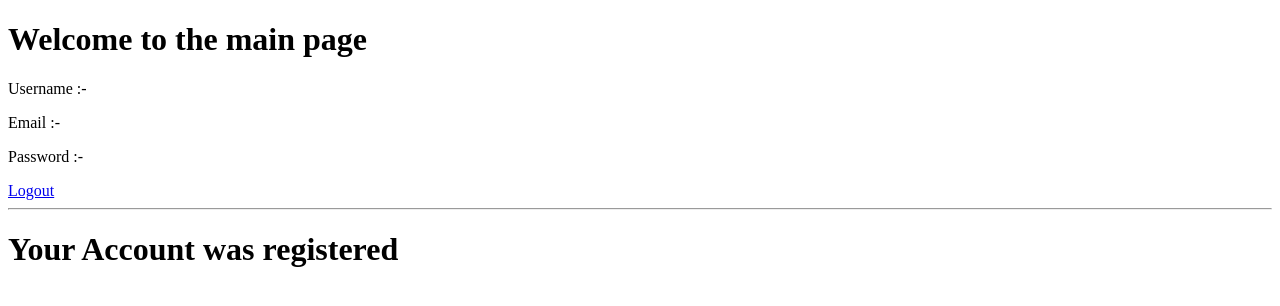
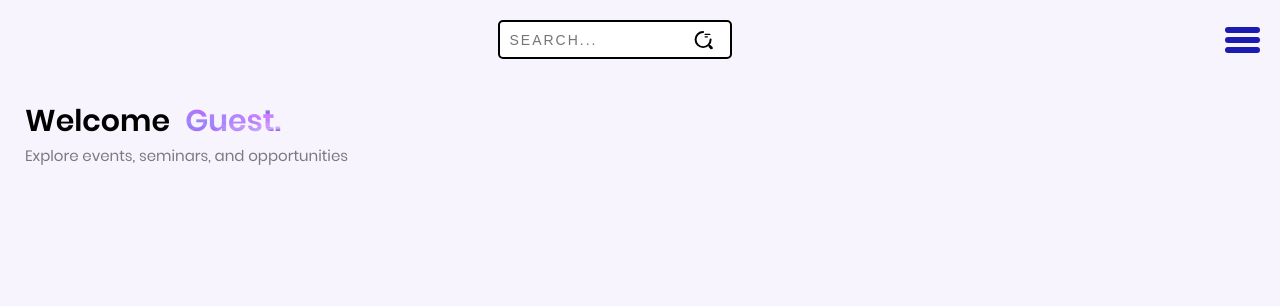
Before and after one commit to Aditya-0712/Eventify, a website: page main_page.html in a window 1280 px wide. Drawn offline with Linux system fonts and the light colour scheme.

Commit message:
main page init

```diff
--- a/main_page.html
+++ b/main_page.html
@@ -8,12 +8,36 @@
         <link rel="stylesheet" href="/fonts.css">
     </head>
     <body>
-        <h1>Welcome to the main page</h1>
-        <p id="uuuu">Username :-</p>
-        <p id="eeee">Email :-</p>
-        <p id="pppp">Password :-</p>
-        <a href="/logout">Logout</a>
-        <hr>
-        <h1 id="temp">Your Account was registered</h1>
+
+<!-- _______________________________________Code for mobile view starts here____________________________________________________ -->
+
+        <div class="mob_topbar">
+            <div class="input-container">
+                <input type="text" name="search" class="input" placeholder="search..." autocomplete="off">
+                <span class="icon">
+                    <svg width="19px" height="19px" viewBox="0 0 24 24" fill="none" xmlns="http://www.w3.org/2000/svg"><g id="SVGRepo_bgCarrier" stroke-width="0"></g><g id="SVGRepo_tracerCarrier" stroke-linecap="round" stroke-linejoin="round"></g><g id="SVGRepo_iconCarrier"> <path opacity="1" d="M14 5H20" stroke="#000" stroke-width="1.5" stroke-linecap="round" stroke-linejoin="round"></path> <path opacity="1" d="M14 8H17" stroke="#000" stroke-width="1.5" stroke-linecap="round" stroke-linejoin="round"></path> <path d="M21 11.5C21 16.75 16.75 21 11.5 21C6.25 21 2 16.75 2 11.5C2 6.25 6.25 2 11.5 2" stroke="#000" stroke-width="2.5" stroke-linecap="round" stroke-linejoin="round"></path> <path opacity="1" d="M22 22L20 20" stroke="#000" stroke-width="3.5" stroke-linecap="round" stroke-linejoin="round"></path> </g></svg>
+                </span>
+            </div>
+            <div class="hamburg" id="hamburg">
+                <div></div>
+                <div></div>
+                <div></div>
+            </div>
+        </div>
+
+        <div class="mob_sidebar" id="mob_sidebar">
+            <a href="/logout">Logout</a>
+        </div>
+
+        <div class="mob_main">
+            <div class="title">
+                <p>Welcome</p>
+                <p id="cred_user">Guest.</p>
+            </div>
+            <p class="desc">Explore events, seminars, and opportunities</p>
+        </div>
+
+<!-- ----------------------------------------Code for mobile view ends here------------------------------------------------ -->
+        <script src="/main_page.js"></script>
     </body>
 </html>
--- a/public/index.js
+++ b/public/index.js
@@ -58,7 +58,7 @@ function redirect()
     }
     else if (optionB.style.backgroundColor == "rgba(156, 119, 248, 0.1)")
     {
-        window.location.href = "/main_page.html";
+        window.location.href = "/guest";
     }
     else
     {
@@ -127,7 +127,7 @@ function pc_redirect()
     }
     else if (pc_optionB.style.backgroundColor == "rgba(156, 119, 248, 0.1)")
     {
-        window.location.href = "main_page.html";
+        window.location.href = "/guest";
     }
     else
     {
--- a/public/main_page.css
+++ b/public/main_page.css
@@ -0,0 +1,192 @@
+body
+{
+    display:flex;
+    flex-direction: column;
+    margin:0;
+    width: 100%;
+    font-size: 0;
+    background-color: rgba(181,153,250,0.1);
+}
+
+.mob_topbar
+{
+    display:flex;
+    width:100%;
+    margin:0;
+    padding: 20px 0px 0px 0px;
+}
+
+.input-container
+{
+    width: 220px;
+    position: relative;
+    margin:auto 10px auto auto;
+}
+
+.icon
+{
+    position: absolute;
+    right: 5px;
+    top: calc(50% + 5px);
+    transform: translateY(calc(-50% - 5px));
+}
+
+.input
+{
+    width: 100%;
+    height: 35px;
+    transition: .2s linear;
+    border: 2.5px solid black;
+    border-radius: 5px;
+    font-size: 14px;
+    text-transform: uppercase;
+    letter-spacing: 2px;
+    padding:0px 0px 0px 10px;
+}
+
+.input:focus
+{
+    outline: none;
+    border: 0.5px solid black;
+    box-shadow: -5px -5px 0px black;
+}
+
+.input-container:hover > .icon
+{
+    animation: anim 1s linear infinite;
+}
+
+@keyframes anim
+{
+    0%, 100% {transform: translateY(calc(-50% - 5px)) scale(1);}
+    50% {transform: translateY(calc(-50% - 5px)) scale(1.1);}
+}
+
+.hamburg , .hamburgopen
+{
+    display:flex;
+    flex-direction: column;
+    margin:auto 20px auto auto;
+    overflow: hidden;
+}
+
+.hamburg div , .hamburgopen div
+{
+    display:flex;
+    width:35px;
+    height:6px;
+    margin:2px 0px 2px 0px;
+    background-color: rgba(27,27,175,255);
+    border-radius: 5px;
+    cursor: pointer;
+    transition: 0.5s;
+}
+
+.hamburgopen div:nth-child(1)
+{
+    transform: translateY(10px) rotate(45deg);
+}
+
+.hamburgopen div:nth-child(2)
+{
+    transform: translateX(-50px);
+}
+
+.hamburgopen div:nth-child(3)
+{
+    transform: translateY(-10px) rotate(-45deg);
+}
+
+.mob_sidebar , .sideopen
+{
+    display:flex;
+    flex-direction: column;
+    position: fixed;
+    width:0px;
+    height: 100%;
+    background-color:white;
+    border-radius: 0px 10px 10px 0px;
+    z-index: 1;
+    transition: 0.5s;
+    overflow: hidden;
+    /* box-shadow: 0 4px 8px 0 rgba(0, 0, 0, 0.2), 0 6px 20px 0 rgba(0, 0, 0, 0.19); */
+    box-shadow: rgba(149, 157, 165, 0.2) 0px 8px 24px;
+}
+
+.mob_sidebar a , .sideopen a
+{
+    display: flex;
+    margin:50px auto 0px auto;
+    font-size: 20px;
+    font-family: poppins-regular;
+    color:red;
+    background-color: rgba(181,153,250,0.1);
+    padding:10px 15px 10px 15px;
+    border-radius: 5px;
+    /* box-shadow: 0 4px 8px 0 rgba(0, 0, 0, 0.2), 0 6px 20px 0 rgba(0, 0, 0, 0.19); */
+    box-shadow: rgba(149, 157, 165, 0.2) 0px 8px 24px;
+    border:1px solid rgba(0, 0, 0, 0.3);
+    text-decoration: none;
+}
+
+.sideopen
+{
+    width:300px;
+}
+
+.mob_main
+{
+    display:flex;
+    flex-direction: column;
+    width: 100%;
+    margin:40px 0px 0px 0px;
+}
+
+.title
+{
+    display: flex;
+    width: fit-content;
+    margin:0px auto 0px 0px;
+}
+
+.title p:nth-child(1) , .title p:nth-child(2)
+{
+    display:flex;
+    font-size:30px;
+    font-family: poppins-semibold;
+    color:black;
+    margin:0px auto 0px 25px;
+}
+
+.title p:nth-child(2)
+{
+    margin-left: 15px;
+    background-image: url(Pictures/text_bg.jpg);
+    background-clip: text;
+    -webkit-background-clip: text;
+    -webkit-text-fill-color: transparent;
+    -webkit-font-smoothing: antialiased;
+    animation: bgchange 5s linear infinite;
+}
+
+@keyframes bgchange
+{
+    0% {
+        background-position: 0% 0%;
+    }
+    99.9% {
+        background-position: 100% 100%;
+    }
+    100% {
+        background-position: 0% 0%;
+    }
+}
+
+.desc
+{
+    display:flex;
+    font-size:15px;
+    font-family: poppins-regular;
+    color: rgba(0, 0, 0, 0.5);
+    margin:0px auto 0px 25px;
+}
--- /dev/null
+++ b/public/main_page.js
@@ -0,0 +1,7 @@
+var ham = document.getElementById("hamburg");
+var sidebar = document.getElementById("mob_sidebar");
+ham.onclick = function()
+{
+    ham.classList.toggle("hamburgopen");
+    sidebar.classList.toggle("sideopen");
+}
```
Also changed, not shown: handle.js (+7 -8 lines), public/Pictures/text_bg.jpg (added).
